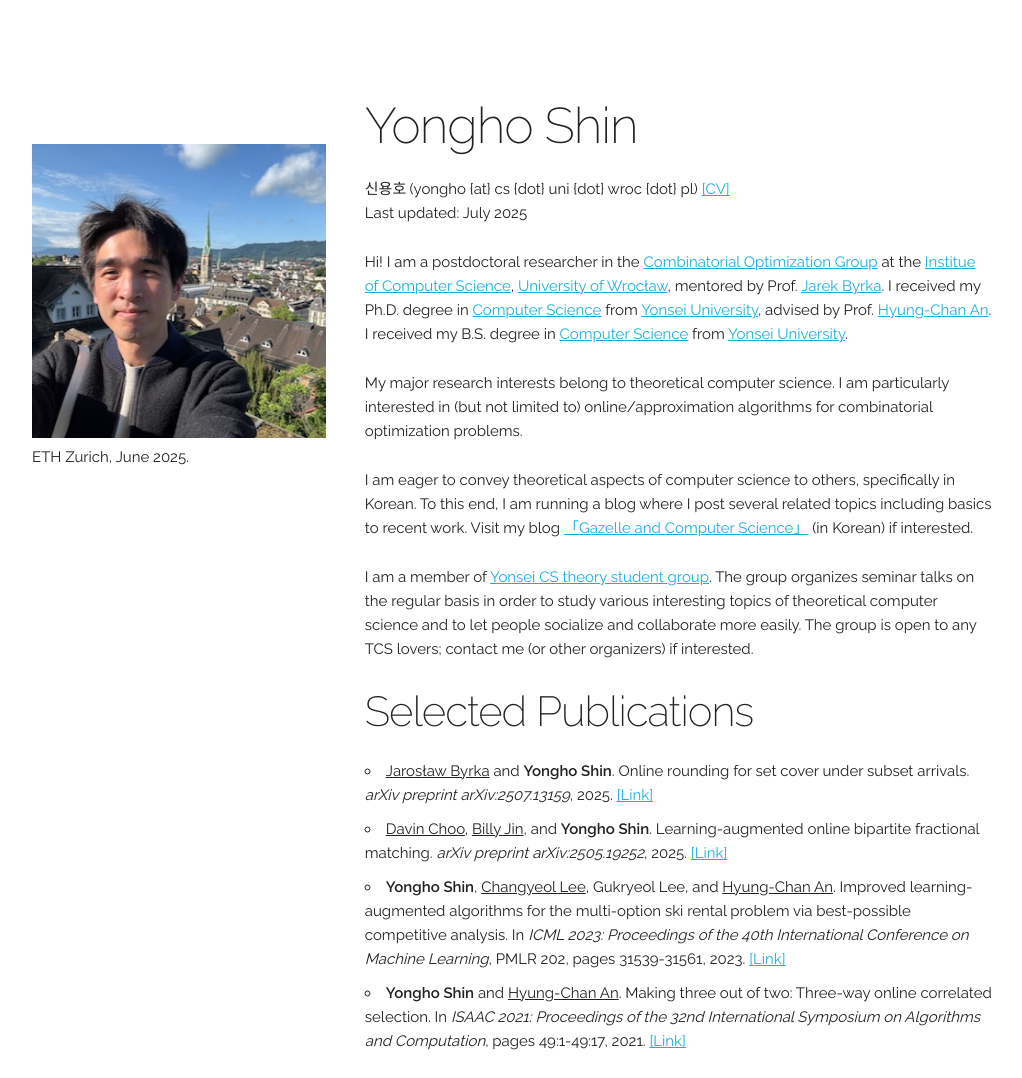
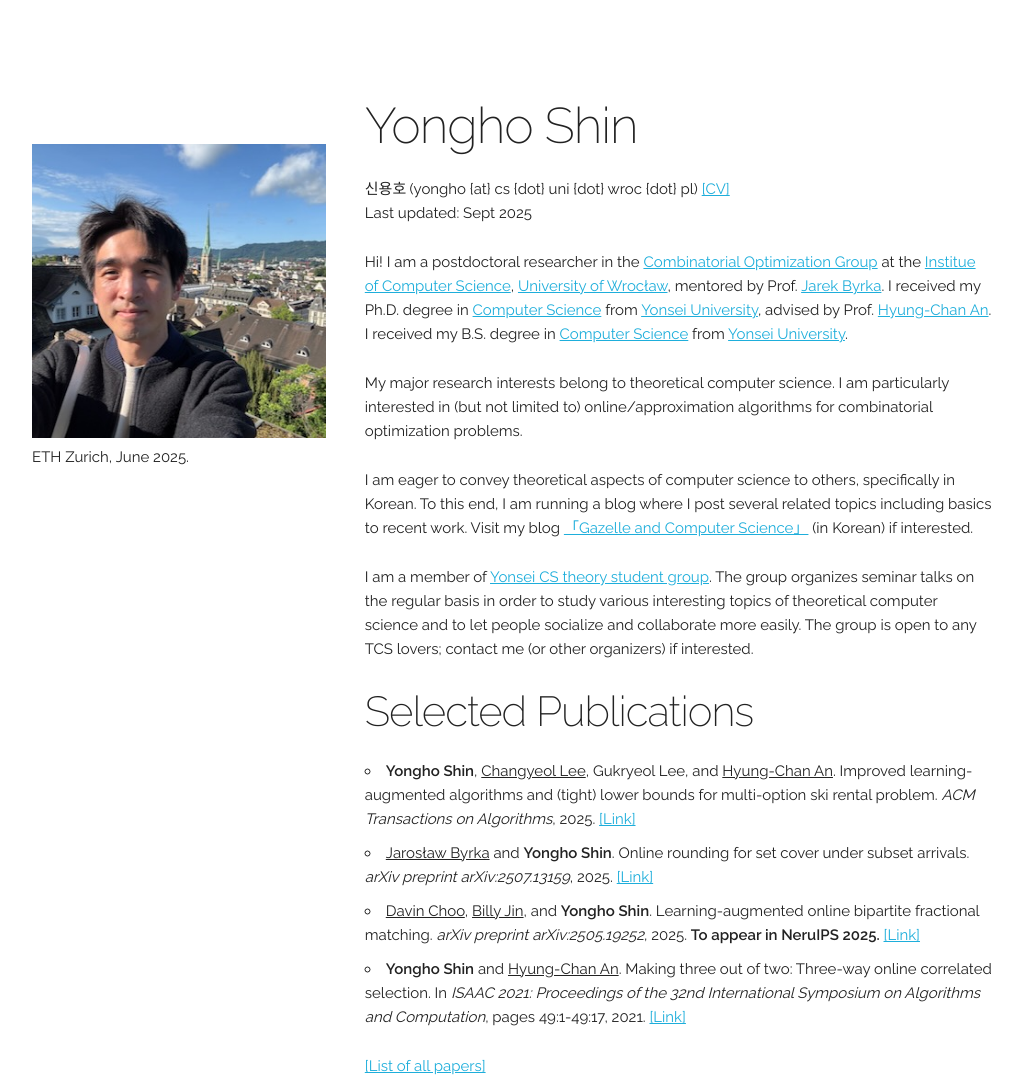
Before and after one commit to yonghoshin36/yonghoshin36.github.io, a plain HTML site: page index.html in a window 1280 px wide. Shown: the top 1078 px of the page, without its empty margins (128-1150 px from the left). Drawn offline with Linux system fonts and the light colour scheme.

Commit message:
sept 2025

```diff
--- a/index.html
+++ b/index.html
@@ -59,7 +59,7 @@
         <h1>Yongho Shin</h1>
         <p>
           <span style="font-family: 'Noto Sans KR', sans-serif;">신용호 </span> (yongho {at} cs {dot} uni {dot} wroc {dot} pl) <a href="cv/cv_yshin.pdf" target="_blank">[CV]</a><br/>
-          Last updated: July 2025
+          Last updated: Sept 2025
         </p>
         <p>
           Hi! I am a postdoctoral researcher in the <a href="https://ii.uni.wroc.pl/badania/zaklad/ZOK" target="_blank">Combinatorial Optimization Group</a> at the <a href="https://ii.uni.wroc.pl/" target="_blank">Institue of Computer Science</a>, <a href="https://uwr.edu.pl/" target="_blank">University of Wrocław</a>, mentored by Prof. <a href="https://sites.google.com/cs.uni.wroc.pl/jby" target="_blank">Jarek Byrka</a>. I received my Ph.D. degree in <a href="https://cs.yonsei.ac.kr/" target="_blank">Computer Science</a> from <a href="https://www.yonsei.ac.kr/" target="_blank">Yonsei University</a>, advised by Prof. <a href="http://opt.yonsei.ac.kr/an/" target="_blank">Hyung-Chan An</a>. <span style="display:inline-block;">I received</span> my B.S. degree in <a href="https://cs.yonsei.ac.kr/" target="_blank">Computer Science</a> from <a href="https://www.yonsei.ac.kr/" target="_blank">Yonsei University</a>.
@@ -76,11 +76,11 @@
 
         <h2>Selected Publications</h2>
         <ul>
+          <li><strong>Yongho Shin</strong>, <a class="authorname" href="https://chang-yeol.github.io/" target="_blank">Changyeol Lee</a>, Gukryeol Lee, and <a class="authorname" href="http://opt.yonsei.ac.kr/an/" target="_blank">Hyung-Chan An</a>. Improved learning-augmented algorithms and (tight) lower bounds for multi-option ski rental problem. <em>ACM Transactions on Algorithms</em>, 2025. <a href="https://doi.org/10.1145/3763239" target="_blank">[Link]</a></li>
+
           <li><a class="authorname" href="https://sites.google.com/cs.uni.wroc.pl/jby" target="_blank">Jarosław Byrka</a> and <strong>Yongho Shin</strong>. Online rounding for set cover under subset arrivals. <em>arXiv preprint arXiv:2507.13159</em>, 2025. <a href="http://arxiv.org/abs/2507.13159" target="_blank">[Link]</a> </li>
 
-          <li><a class="authorname" href="https://cxjdavin.github.io/" target="_blank">Davin Choo</a>, <a class="authorname" href="https://billyzjin.github.io/" target="_blank">Billy Jin</a>, and <strong>Yongho Shin</strong>. Learning-augmented online bipartite fractional matching. <em>arXiv preprint arXiv:2505.19252</em>, 2025. <a href="https://arxiv.org/abs/2505.19252" target="_blank">[Link]</a> </li>
-
-          <li><strong>Yongho Shin</strong>, <a class="authorname" href="https://chang-yeol.github.io/" target="_blank">Changyeol Lee</a>, Gukryeol Lee, and <a class="authorname" href="http://opt.yonsei.ac.kr/an/" target="_blank">Hyung-Chan An</a>. Improved learning-augmented algorithms for the multi-option ski rental problem via best-possible competitive analysis. In <em>ICML 2023: Proceedings of the 40th International Conference on Machine Learning</em>, PMLR 202, pages 31539-31561, 2023. <a href="https://proceedings.mlr.press/v202/shin23c.html" target="_blank">[Link]</a></li>
+          <li><a class="authorname" href="https://cxjdavin.github.io/" target="_blank">Davin Choo</a>, <a class="authorname" href="https://billyzjin.github.io/" target="_blank">Billy Jin</a>, and <strong>Yongho Shin</strong>. Learning-augmented online bipartite fractional matching. <em>arXiv preprint arXiv:2505.19252</em>, 2025. <b>To appear in NeruIPS 2025.</b> <a href="https://arxiv.org/abs/2505.19252" target="_blank">[Link]</a> </li>
 
           <li><strong>Yongho Shin</strong> and <a class="authorname" href="http://opt.yonsei.ac.kr/an/" target="_blank">Hyung-Chan An</a>. Making three out of two: Three-way online correlated selection. In <em>ISAAC 2021: Proceedings of the 32nd International Symposium on Algorithms and Computation</em>, pages 49:1-49:17, 2021. <a href="https://doi.org/10.4230/LIPIcs.ISAAC.2021.49" target="_blank">[Link]</a></li>
         </ul>
```
Also changed, not shown: publ.html (+4 -2 lines), 3 other files.
